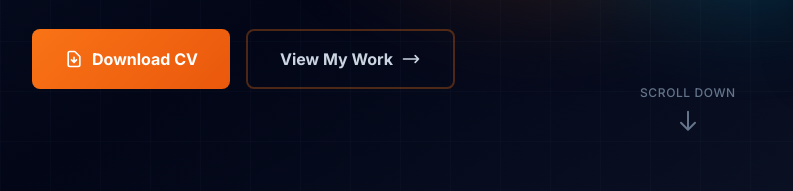
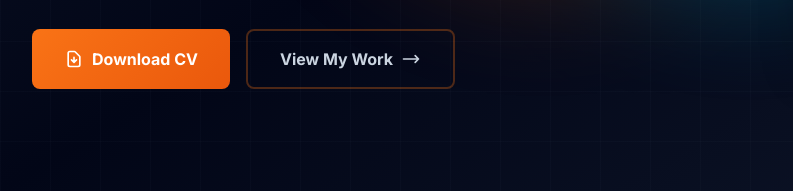
Before and after one commit to NabielI/NabielI.github.io, a plain HTML site: page index.html in a window 1280 px wide. Shown: the part 609-800 px from the top of the page, 0-793 px from the left. Drawn offline with nearby package versions, Linux system fonts and the light colour scheme.

Commit message:
Update index.html

```diff
--- a/index.html
+++ b/index.html
@@ -140,13 +140,7 @@
                 </div>
             </div>
 
-            <!-- Scroll Indicator -->
-            <div class="absolute bottom-8 left-1/2 transform -translate-x-1/2 animate-bounce">
-                <a href="#about" class="flex flex-col items-center gap-2 text-slate-500 hover:text-orange-500 transition-colors">
-                    <span class="text-xs font-medium tracking-wider">SCROLL DOWN</span>
-                    <svg class="w-6 h-6" fill="none" stroke="currentColor" viewBox="0 0 24 24">
-                        <path stroke-linecap="round" stroke-linejoin="round" stroke-width="2" d="M19 14l-7 7m0 0l-7-7m7 7V3"></path>
-                    </svg>
+           </svg>
                 </a>
             </div>
         </div>
```
